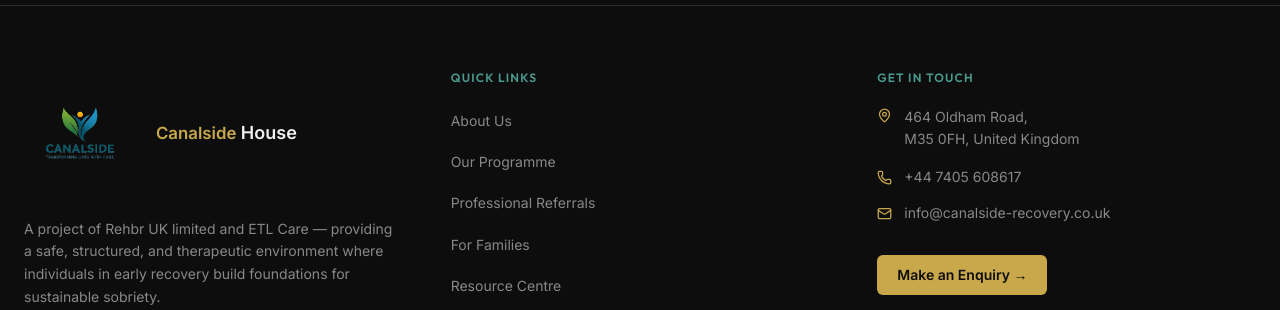
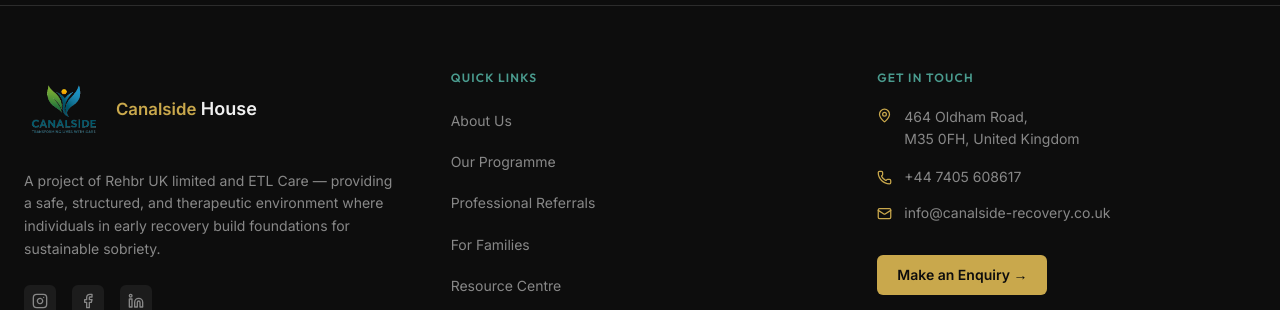
Before and after one commit to ashir6129/canalside-rehab-dark, a Next.js app: page / in a window 1280 px wide. Shown: the part 7767-8077 px from the top of the page. Built offline with nearby package versions, Linux system fonts and the light colour scheme.

Commit message:
Apply same medium scale fix to the footer logo

```diff
--- a/src/components/layout/Footer.tsx
+++ b/src/components/layout/Footer.tsx
@@ -14,13 +14,13 @@
         {/* Brand */}
         <div>
           <div className="flex items-center gap-3 mb-5">
-            <div className="relative w-32 h-32 flex items-center justify-center shrink-0 -ml-2">
+            <div className="relative w-20 h-20 flex items-center justify-center shrink-0">
               <Image
                 src="/images/logo-transparent.png"
                 alt="ETL Logo"
                 fill
-                className="object-contain"
-                sizes="128px"
+                className="object-contain scale-[1.5] transform origin-center"
+                sizes="80px"
               />
             </div>
             <span className="font-semibold text-lg" style={{ color: "var(--text-primary)" }}>
```
